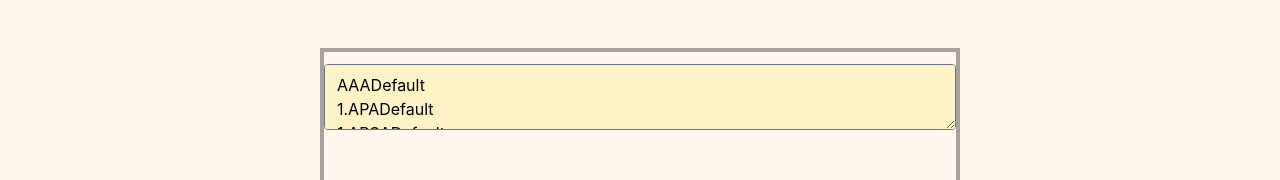
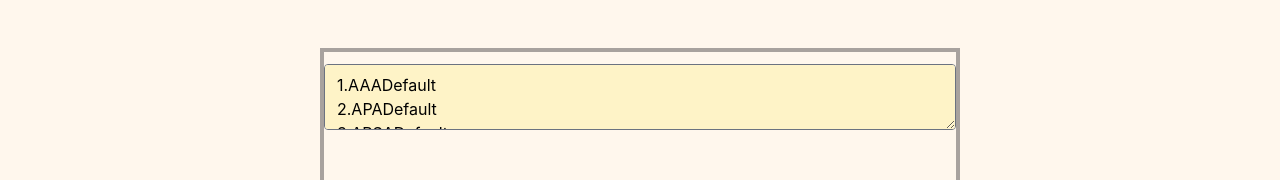
Before and after one commit to kubwosz/citatio, a React (Create React App) app in the folder citatio-frontend/: page / in a window 1280 px wide. Shown: the part 404-584 px from the top of the page. Built offline with nearby package versions, Linux system fonts and the light colour scheme; a web font is replaced by a local one.

Commit message:
fixed dropdowns, make list of objects display correctly

```diff
--- a/citatio-frontend/src/components/CustomDropdown.jsx
+++ b/citatio-frontend/src/components/CustomDropdown.jsx
@@ -36,7 +36,7 @@ const CustomDropdown = (props) => {
                                         <button
                                             className={`${active ? 'bg-violet-500 text-white' : 'text-gray-900'
                                                 } group flex w-full items-center rounded-md px-2 py-2 text-sm`}
-                                                onClick={props.changeHandler(idx)}
+                                                onClick={() => props.changeHandler(c.type)}
                                         >
                                             {active ? (
                                                 <EditActiveIcon
--- a/citatio-frontend/src/components/Home.jsx
+++ b/citatio-frontend/src/components/Home.jsx
@@ -7,15 +7,17 @@ const Home = (props) => {
   const [doiValue, setDoiValue] = useState("");
   const [doiData, setDoiData] = useState("");
   const [citations, setCitations] = useState([
-    { type: "AAA", isActive: false, citation: "AAADefault" },
-    { type: "APA", isActive: false, citation: "APADefault" },
-    { type: "APSA", isActive: false, citation: "APSADefault" },
-    { type: "ASA", isActive: false, citation: "ASADefault" },
+    { type: "AAA", isActive: true, citation: "AAADefault" },
+    { type: "APA", isActive: true, citation: "APADefault" },
+    { type: "APSA", isActive: true, citation: "APSADefault" },
+    { type: "ASA", isActive: true, citation: "ASADefault" },
   ]);
   const [typesOfEnumeration, setTypesOfEnumerations] = useState([
     { type: "Dot", isActive: true },
     { type: "Number", isActive: true },
   ]);
+  const [citationType, setCitationType] = useState();
+  const [enumerationType, setEnumerationType] = useState();
 
   const [doiNotFound, setDoiNotFound] = useState(false);
 
@@ -65,6 +67,7 @@ const Home = (props) => {
   }
 
   function setCitationActivityByIndex(index) {
+    console.log(3);
     const nextActivityButtons = citations.map((btn, i) => {
       if (i === index) {
         btn.isActive = !btn.isActive;
@@ -76,6 +79,7 @@ const Home = (props) => {
   }
 
   function setCitationByType(type, citation) {
+    console.log(2);
     const nextCitations = citations.map((c) => {
       if (c?.type.toLowerCase() == type.toLowerCase()) {
         c.citation = citation;
@@ -85,15 +89,10 @@ const Home = (props) => {
     setCitations(nextCitations);
   }
 
-  function setTypesOfEnumerationsIsActive(index) {
-    const next = citations.map((btn, i) => {
-      if (i === index) {
-        btn.isActive = !btn.isActive;
-      }
-
-      return btn;
-    });
-    setTypesOfEnumerations(next);
+  const createResponses = () => {
+    console.log(1);
+    console.log(citationType);
+    return  citations.map((c, idx) => idx+1 + "."+ c.citation + "\n").join("");
   }
 
   return (
@@ -131,8 +130,8 @@ const Home = (props) => {
             doiInputChangeHandler={doiInputChangeHandler}
           />
           <div className="flex flex-col space-around">
-            <CustomDropdown values={citations} changeHandler={setCitationActivityByIndex} inputInfo="Citation Type" />
-            <CustomDropdown values={typesOfEnumeration} changeHandler={setTypesOfEnumerationsIsActive} inputInfo="Type of enumeration" />
+            <CustomDropdown values={citations} changeHandler={setCitationType} inputInfo={citationType ?? "Citation Type"} />
+            <CustomDropdown values={typesOfEnumeration} changeHandler={setEnumerationType} inputInfo={enumerationType ?? "Type of enumeration"} />
           </div>
           <div className="flex-col pb-3">
             <button
@@ -153,7 +152,7 @@ const Home = (props) => {
                   className={`h-full w-full max-h-48 block self-center bg-amber-100 hover:bg-amber-200 py-2 rounded m-3 self-center inline-block readonly blocked disabled`}
                   placeholder=" DOIs..."
                   type="text"
-                  value={citations.map(c => c.citation + "\n").join('1.')}
+                  value={createResponses()}
                 />
               </div>
         </div>
```
